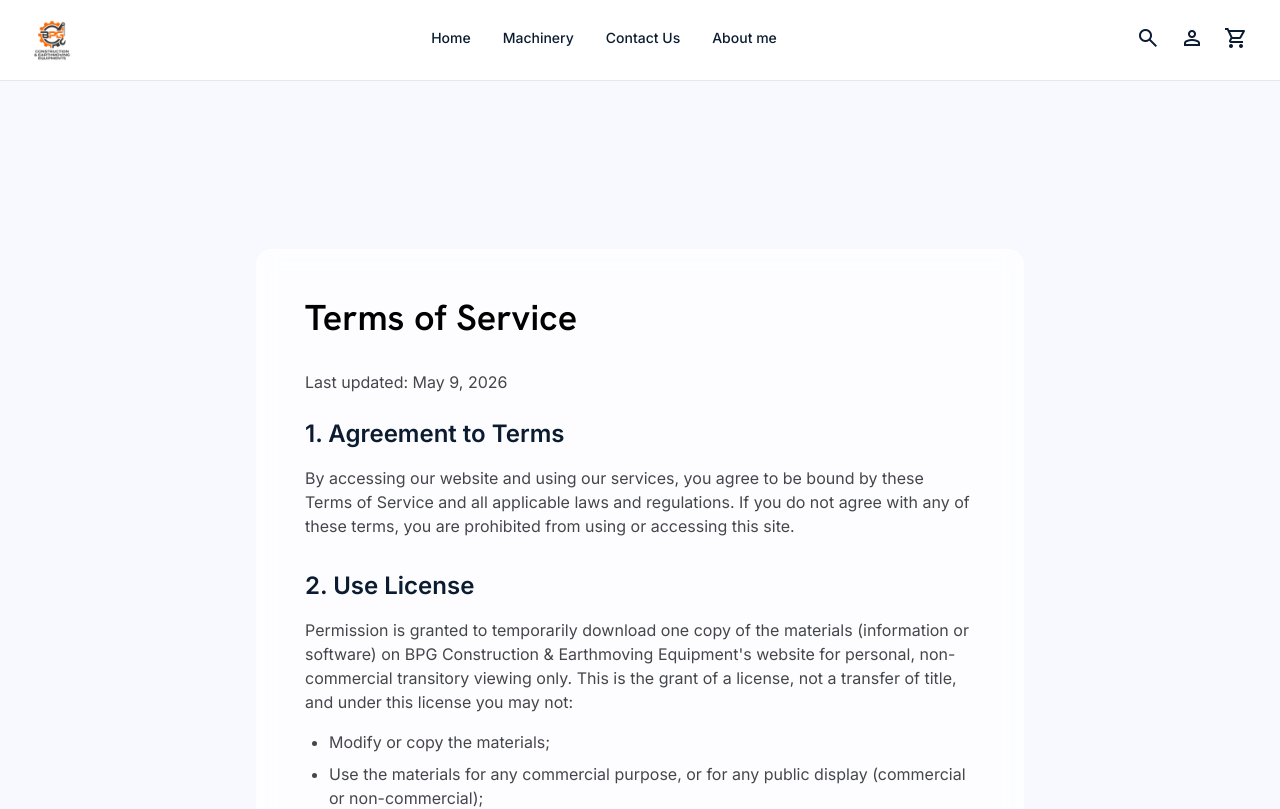
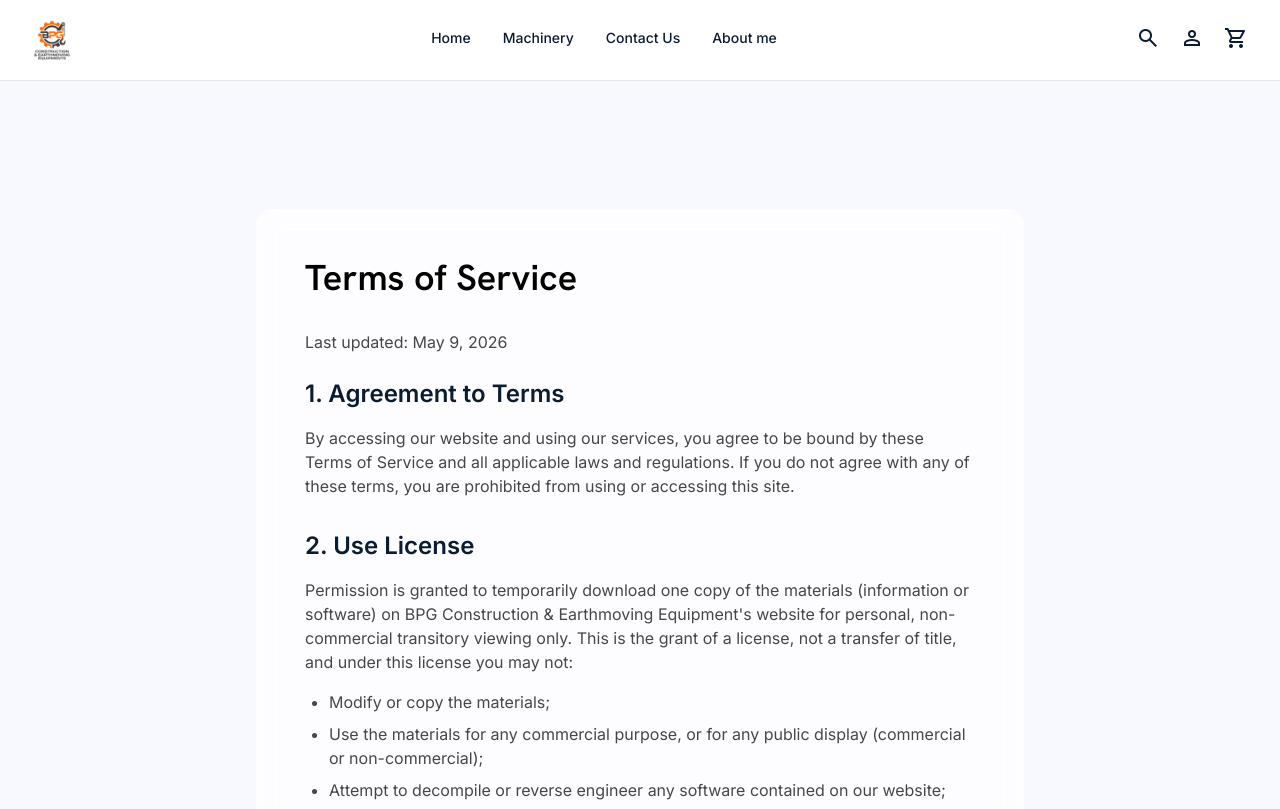
Before and after one commit to nayanpagare081-byte/BPG-Web, a Next.js app: page /terms in a window 1280 px wide. Shown: the top 809 px of the page. Built offline with nearby package versions, Linux system fonts and the light colour scheme; no server answers.

Commit message:
Reduce top spacing on privacy and terms pages

```diff
--- a/package.json
+++ b/package.json
@@ -16,6 +16,7 @@
     "@supabase/supabase-js": "^2.105.1",
     "@swc/helpers": "^0.5.21",
     "bcryptjs": "^3.0.3",
+    "dotenv": "^17.4.2",
     "lucide-react": "^1.14.0",
     "next": "16.2.4",
     "next-themes": "^0.4.6",
--- a/src/app/privacy/page.tsx
+++ b/src/app/privacy/page.tsx
@@ -7,7 +7,7 @@
 
 export default function PrivacyPolicyPage() {
   return (
-    <div className="bg-surface min-h-screen py-16 px-4 sm:px-6 lg:px-8 mt-[104px]">
+    <div className="bg-surface min-h-screen py-8 px-4 sm:px-6 lg:px-8 mt-24">
       <div className="max-w-3xl mx-auto glass-panel p-8 md:p-12 rounded-2xl">
         <h1 className="text-4xl font-display-lg text-primary mb-8">Privacy Policy</h1>
 
--- a/src/app/terms/page.tsx
+++ b/src/app/terms/page.tsx
@@ -7,7 +7,7 @@
 
 export default function TermsOfServicePage() {
   return (
-    <div className="bg-surface min-h-screen py-16 px-4 sm:px-6 lg:px-8 mt-[104px]">
+    <div className="bg-surface min-h-screen py-8 px-4 sm:px-6 lg:px-8 mt-24">
       <div className="max-w-3xl mx-auto glass-panel p-8 md:p-12 rounded-2xl">
         <h1 className="text-4xl font-display-lg text-primary mb-8">Terms of Service</h1>
 
```
Also changed, not shown: 1 other file (tests, documents, lock files or other folders).
